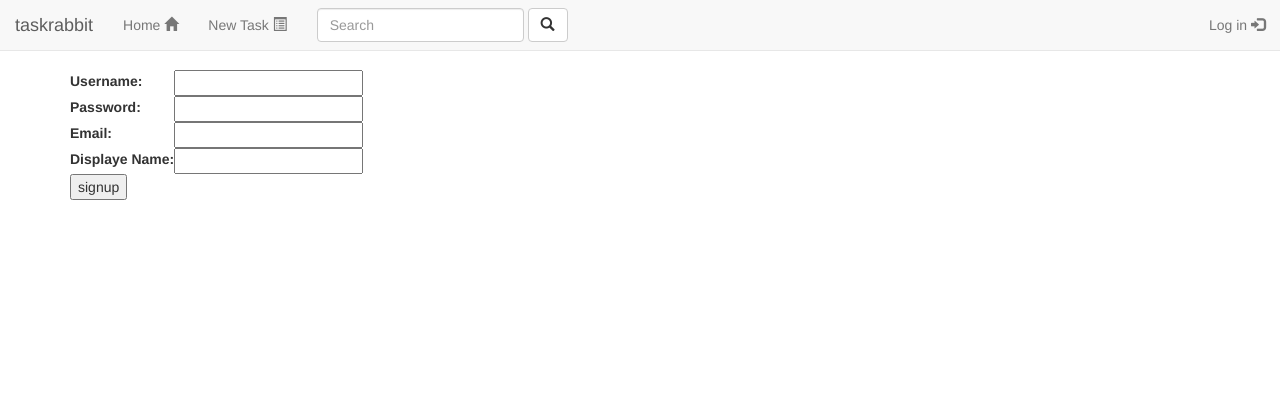
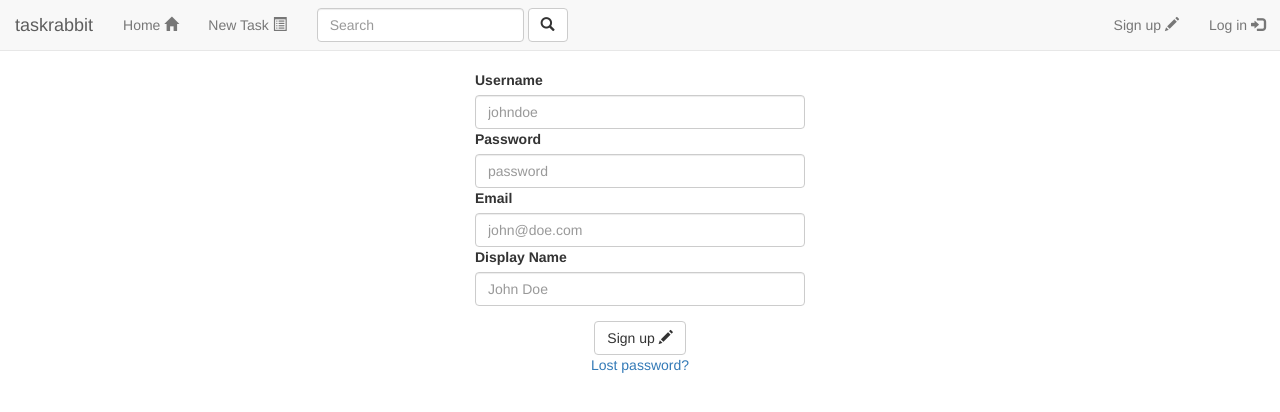
Before and after one commit to mehranakk/taskrabbit, a Django app: page /accounts/signup/ in a window 1280 px wide. Shown: the top 412 px of the page. Run offline with Django 3.2, Linux system fonts and the light colour scheme; some libraries are stand-ins or nearby versions.

Commit message:
Signup page UI polish

```diff
--- a/catalogue/templates/base.html
+++ b/catalogue/templates/base.html
@@ -52,6 +52,12 @@
                         </li>
                         {% else %}
                         <li>
+                            <a href="/accounts/signup/">
+                                Sign up
+                                <span class="glyphicon glyphicon-pencil"></span>
+                            </a>
+                        </li>
+                        <li>
                             <a href="/accounts/login/">
                                 Log in
                                 <span class="glyphicon glyphicon-log-in"></span>
--- a/catalogue/templates/registration/login.html
+++ b/catalogue/templates/registration/login.html
@@ -9,7 +9,7 @@
         {% endif %}
 
         <form method="post" action="{% url 'django.contrib.auth.views.login' %}">
-        {% csrf_token %}
+            {% csrf_token %}
             <div class="col-md-12">
                 <div class="form-group">
                     {# form.username.label_tag #}
@@ -33,7 +33,6 @@
                 <a href="/accounts/signup/">Don't have an account?</a>
             </div>
             <div class="col-md-6 text-right">
-                {# Assumes you setup the password_reset view in your URLconf #}
                 <a href="{% url 'password_reset' %}">Lost password?</a>
             </div>
         </form>
--- a/catalogue/templates/registration/signup.html
+++ b/catalogue/templates/registration/signup.html
@@ -1,9 +1,8 @@
 {% extends "base.html" %}
 
 {% block content %}
-
 <div class="row">
-    <div class="col-md-12">
+    <div class="col-md-4 col-md-offset-4">
         {% if form.errors %}
         <p>You have errors </p>
         {% endif %}
@@ -12,27 +11,37 @@
         {% endif %}
 
         <form method="post" action="/accounts/signup/">
-        {% csrf_token %}
-        <table>
-        <tr>
-            <td>{{ form.username.label_tag }}</td>
-            <td>{{ form.username }}</td>
-        </tr>
-        <tr>
-            <td>{{ form.password.label_tag }}</td>
-            <td>{{ form.password }}</td>
-        </tr>
-        <tr>
-            <td>{{ form.email.label_tag }}</td>
-            <td>{{ form.email }}</td>
-        </tr>
-        <tr>
-            <td>{{ form.display_name.label_tag }}</td>
-            <td>{{ form.display_name }}</td>
-        </tr>
-        </table>
-
-        <input type="submit" value="signup" />
+            {% csrf_token %}
+            <div class="col-md-12">
+                <div class="form-group">
+                    {# form.username.label_tag #}
+                    {# form.username #}
+                    {# form.password.label_tag #}
+                    {# form.password #}
+                    {# form.email.label_tag #}
+                    {# form.email #}
+                    {# form.display_name.label_tag #}
+                    {# form.display_name #}
+                    <label for="id_username">Username</label>
+                    <input class="form-control" type="text" id="id_username" name="username" placeholder="johndoe" />
+                    <label for="id_password">Password</label>
+                    <input class="form-control" type="password" id="id_password" name="password" placeholder="password" />
+                    <label for="id_email">Email</label>
+                    <input class="form-control" type="email" id="id_email" name="email" placeholder="john@doe.com" />
+                    <label for="id_display_name">Display Name</label>
+                    <input class="form-control" type="text" id="id_display_name" name="display_name" placeholder="John Doe" />
+                </div>
+                <input type="hidden" name="next" value="/" />
+                <div class="text-center">
+                    <button type="submit" class="btn btn-default">
+                        Sign up
+                        <span class="glyphicon glyphicon-pencil"></span>
+                    </button>
+                </div>
+            </div>
+            <div class="col-md-12 text-center">
+                <a href="{% url 'password_reset' %}">Lost password?</a>
+            </div>
         </form>
     </div>
 </div>
```
